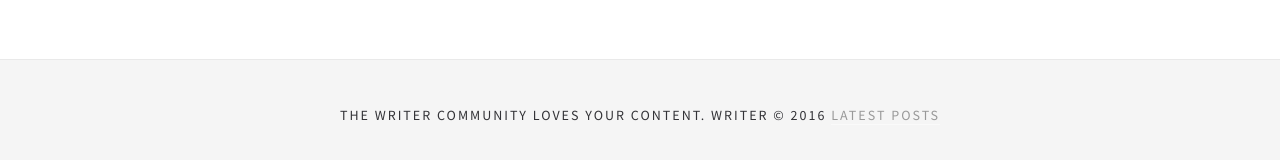
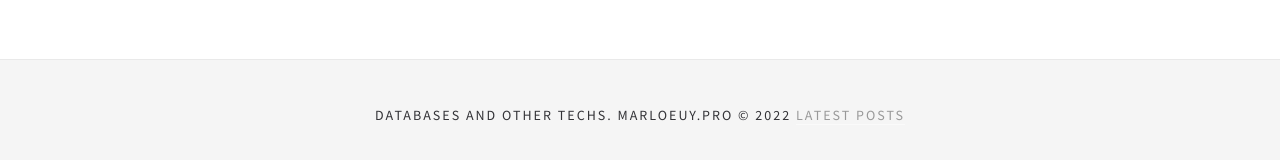
Before and after one commit to marloeuyjr/blog, a Jekyll site: the page built from about.md, in a window 1280 px wide. Shown: the part 1007-1167 px from the top of the page. Built offline with Jekyll 4.4.1, drawn with Linux system fonts in a browser that asks for light colours; some web fonts are replaced.

Commit message:
Updated email, header and footnote

```diff
--- a/_config.yml
+++ b/_config.yml
@@ -1,18 +1,16 @@
 # Site settings
-title: marloeuyjr.dba
-email: marloeuyjr+dba@gmail.com
+title: Tutorials and Rants || marloeuy || DBA
+email: email@marloeuy.pro
 description: Attempt to write about databases and tech(maybe) # Writer Theme is a responsive template
 url: "http://marloeuyjr.github.com" # the subpath of your site, e.g. /blog
 enable_retina: false
 permalink: :title
 nav_list:
   Home : ['Home', '/', 'fa-home']
-  Home_Alt : ['Home Alt', '/home-alt', 'fa-home']
-  Home_Alt_2 : ['Home Alt 2', '/home-alt-2/', 'fa-home']
   About : ['About', '/about', 'fa-anchor']
   Contact : ['Contact', '/contact', 'fa-plane']
   Author : ['Author', '/author/michelle', 'fa-user']
-single_footer: '<p>The writer community loves your content. Writer &copy; 2016 <a href="/">latest posts</a></p>'
+single_footer: '<p>Databases and other techs. MarloeUy.Pro &copy; 2022 <a href="/">latest posts</a></p>'
 footer_links:
     About: ['About', '/about']
     Writer: ['Writer 2016', '/about']
```
